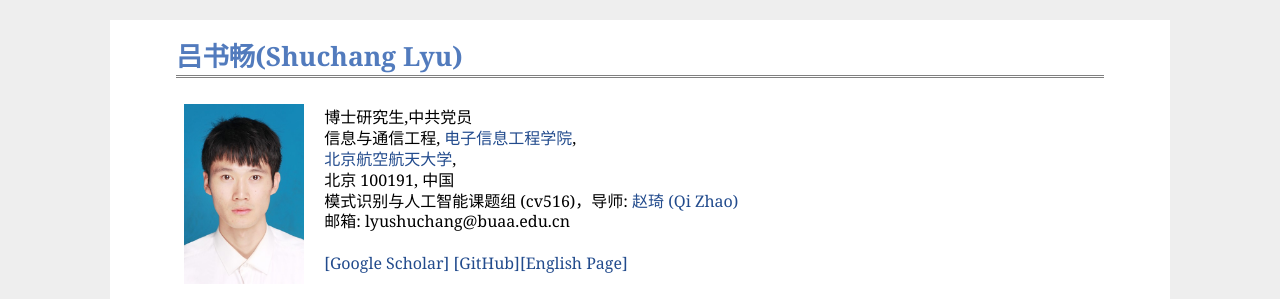
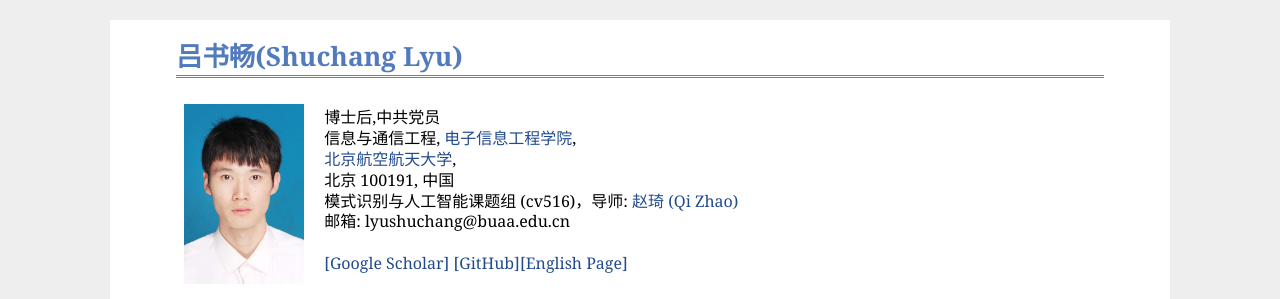
Before and after one commit to CV-ShuchangLyu/CV-ShuchangLyu.github.io, a Jekyll site: the page index.html, which Jekyll copies as it is, in a window 1280 px wide. Shown: the top 299 px of the page. Built offline with Jekyll 4.4.1, drawn with Linux system fonts in a browser that asks for light colours.

Commit message:
Update index.html

```diff
--- a/index.html
+++ b/index.html
@@ -14,7 +14,7 @@
 </div>
 <table class="imgtable"><tr><td>
 <a href="https://cv-shuchanglyu.github.io/"><img src="picture/LYU.jpg" alt="alt text" width="120px" /></a>&nbsp;</td>
-<td align="left"><p>博士研究生,中共党员<br />
+<td align="left"><p>博士后,中共党员<br />
 信息与通信工程, <a href="http://www.ee.buaa.edu.cn/">电子信息工程学院</a>, <br />
 <a href="https://www.buaa.edu.cn/">北京航空航天大学</a>, <br />
 北京 100191, 中国 <br />
```
